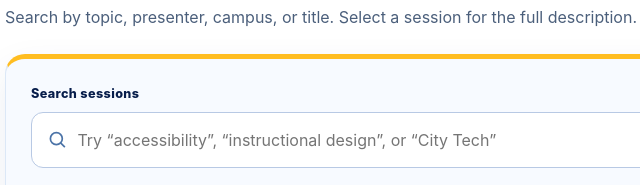
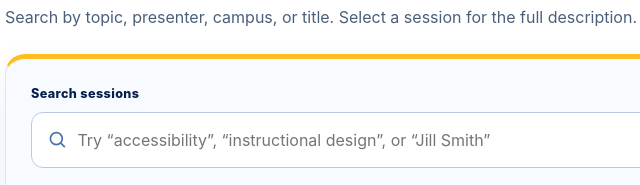
Before and after one commit to kennyhirschmann/lift-cuny, a plain HTML site: page lift-at-cuny-it-conference/index.html in a window 1280 px wide. Shown: the part 796-981 px from the top of the page, 55-695 px from the left. Drawn offline with Linux system fonts and the light colour scheme.

Commit message:
Modify search input placeholder text
Updated search placeholder text to include 'Jill Smith'.

```diff
--- a/lift-at-cuny-it-conference/index.html
+++ b/lift-at-cuny-it-conference/index.html
@@ -51,7 +51,7 @@
       <div class="filter-panel" aria-label="Filter sessions">
         <div class="search-row">
           <label class="field-label" for="search">Search sessions</label>
-          <div class="search-field"><svg viewBox="0 0 24 24" width="21" height="21" aria-hidden="true" fill="none" stroke="currentColor" stroke-width="2"><circle cx="11" cy="11" r="7"/><path d="m16 16 5 5"/></svg><input type="search" id="search" placeholder="Try “accessibility”, “instructional design”, or “City Tech”" autocomplete="off"></div>
+          <div class="search-field"><svg viewBox="0 0 24 24" width="21" height="21" aria-hidden="true" fill="none" stroke="currentColor" stroke-width="2"><circle cx="11" cy="11" r="7"/><path d="m16 16 5 5"/></svg><input type="search" id="search" placeholder="Try “accessibility”, “instructional design”, or “Jill Smith”" autocomplete="off"></div>
         </div>
         <div class="controls-row">
           <fieldset class="day-control"><legend class="field-label">Day</legend><div class="day-switch" role="group" aria-label="Day filter"><button type="button" class="day-button active" data-day="all" aria-pressed="true">Both days</button><button type="button" class="day-button" data-day="2026-12-03" aria-pressed="false">Thu · Dec 3</button><button type="button" class="day-button" data-day="2026-12-04" aria-pressed="false">Fri · Dec 4</button></div></fieldset>
```
